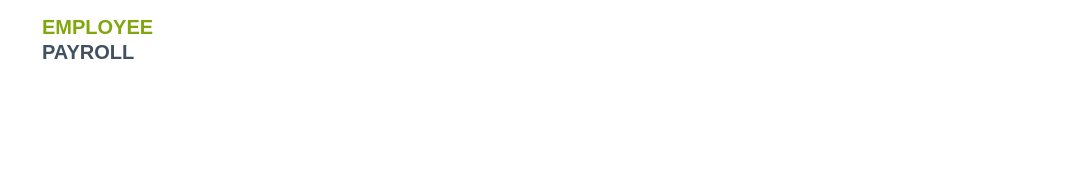
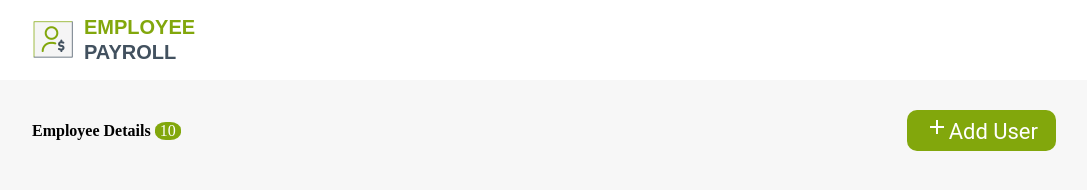
Before and after one commit to swatikanishu/EmployeePayRoll_App, a website: page pages/EmployeeHomePage.html in a window 1280 px wide. Shown: the whole page, without its empty margins (96-1183 px from the left). Drawn offline with Linux system fonts and the light colour scheme.

Commit message:
Added:add header and employee button

```diff
--- a/css/EmployeeHomePage.css
+++ b/css/EmployeeHomePage.css
@@ -42,4 +42,55 @@ body {
 * {
     box-sizing: border-box;
 }
-Footer
+.add-button {
+    font: normal normal normal 22px/29px Roboto;
+    letter-spacing: 0px;
+    color: #ffffff;
+    opacity: 1;
+    background: #82a70c 0% 0% no-repeat padding-box;
+    border: none;
+    border-radius: 10px;
+    padding: 5px 18px;
+    outline: none;
+    cursor: pointer;
+    text-decoration: none;
+}
+.add {
+    padding: 0px;
+}
+
+.main-content {
+    flex-direction: column;
+    display: flex;
+    min-height: calc(100vh - 80px);
+    background-color: #f7f7f7;
+    padding: 30px 0 10px;
+    box-sizing: border-box;
+}
+
+.header-contentemp {
+    display: flex;
+    flex-direction: row;
+    width: 80%;
+    justify-content: space-between;
+    align-items: center;
+    margin: 0 auto;
+    padding-bottom: 25px;
+}
+
+.emp-details-text {
+    font: normal normal bold 24px/25px Roboto;
+    letter-spacing: 0px;
+    color: #42515f;
+    opacity: 1;
+}
+
+.emp-count {
+    background-color: #82a70c;
+    color: #ffffff;
+    border-radius: 42%;
+    font-size: 16px;
+    width: 26px;
+    text-align: center;
+    display: inline-block;
+}
--- a/pages/EmployeeHomePage.html
+++ b/pages/EmployeeHomePage.html
@@ -1,7 +1,7 @@
 <!DOCTYPE html>
 <html lang="en">
 <head>
-    <link rel="shortcut icon" href="/assets/favicon.png">
+    <link rel="shortcut icon" href="/asset/favicon.png">
     <meta charset="UTF-8">
     <meta http-equiv="X-UA-Compatible" content="IE=edge">
     <meta name="viewport" content="width=device-width, initial-scale=1.0">
@@ -9,16 +9,26 @@
     <title>Employee Payroll App</title>
 </head>
 <body>
-
     <!-- UC => 1 -->
     <header class="header-content header">
         <div class="logo-content">
-            <img src="/assets/logo.png" alt="">
+            <img src="/asset/logo.png" alt="logo">
             <div>
                 <span class="emp-text">EMPLOYEE</span><br>
                 <span class="emp-text emp-payroll">PAYROLL</span>
             </div>
         </div>
     </header>
+    <div class="main-content">
+        <!-- UC => 2 -->
+        <div class="header-contentemp">
+            <div class="emp-detail-text">
+                <strong>Employee Details </strong>
+                <div class="emp-count">10</div>
+            </div>
+            <a href="/EmployeeHomePage.html.html" class="add-button">
+                <img src="/asset/add-24px (1).svg" alt="add">Add User </a>
+        </div>
+    </div>
 </body>
 </html>
```
Also changed, not shown: asset/BL_logo_square_png.png (added), asset/favicon.png (added).
